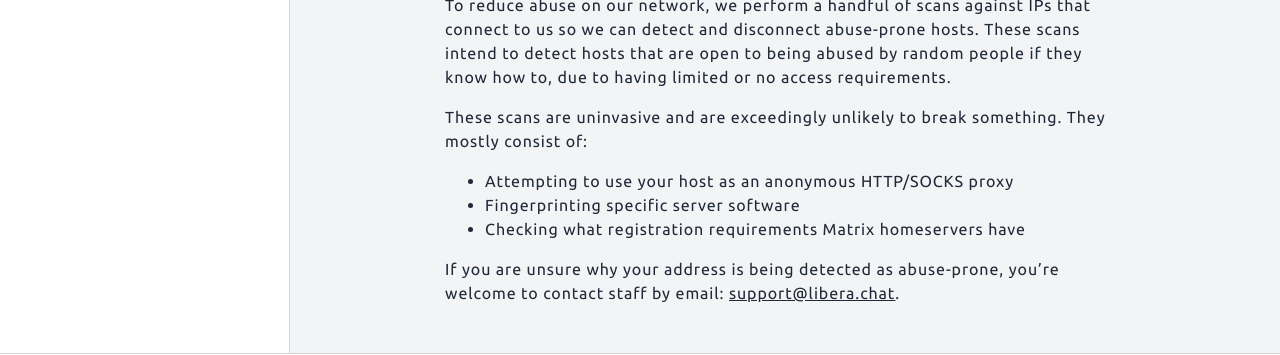
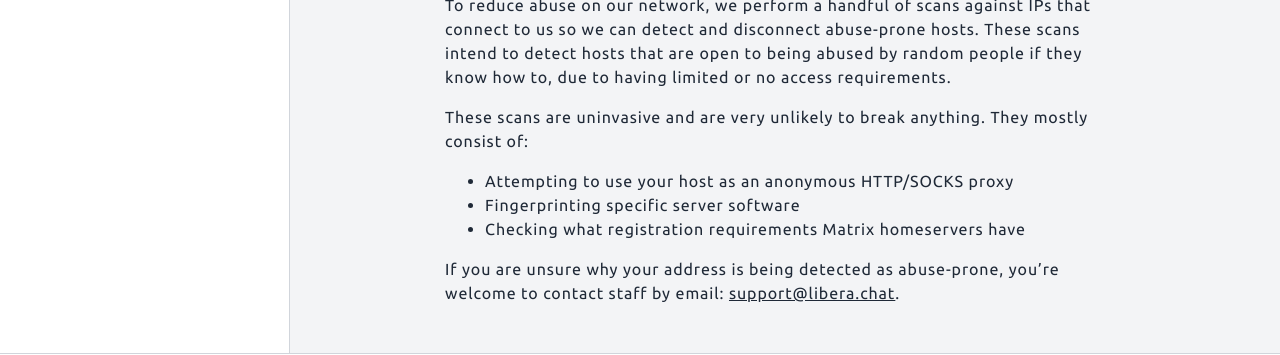
Before and after one commit to Libera-Chat/libera-chat.github.io, a Jekyll site: the page built from content/_guides/faq.md, in a window 1280 px wide and 900 px high, scrolled down 5919 px. Shown: the part 506-861 px from the top of the window. Built offline with Jekyll 4.4.1, drawn with Linux system fonts in a browser that asks for light colours.

Commit message:
slightly better grammar

```diff
--- a/content/_guides/faq.md
+++ b/content/_guides/faq.md
@@ -317,8 +317,8 @@ connect to us so we can detect and disconnect abuse-prone hosts. These scans
 intend to detect hosts that are open to being abused by random people if they
 know how to, due to having limited or no access requirements.
 
-These scans are uninvasive and are exceedingly unlikely to break something.
-They mostly consist of:
+These scans are uninvasive and are very unlikely to break anything. They
+mostly consist of:
 
 - Attempting to use your host as an anonymous HTTP/SOCKS proxy
 - Fingerprinting specific server software
```
